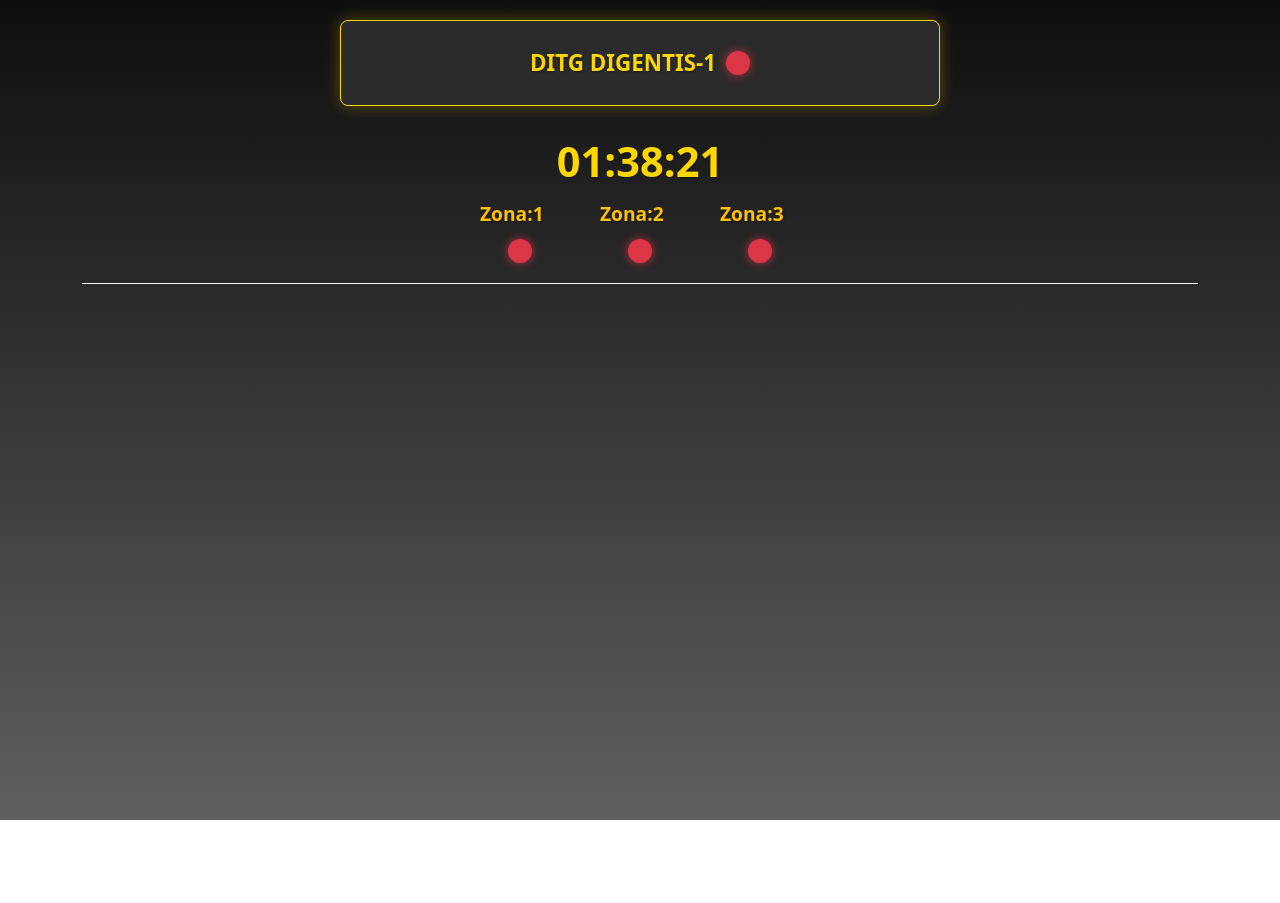
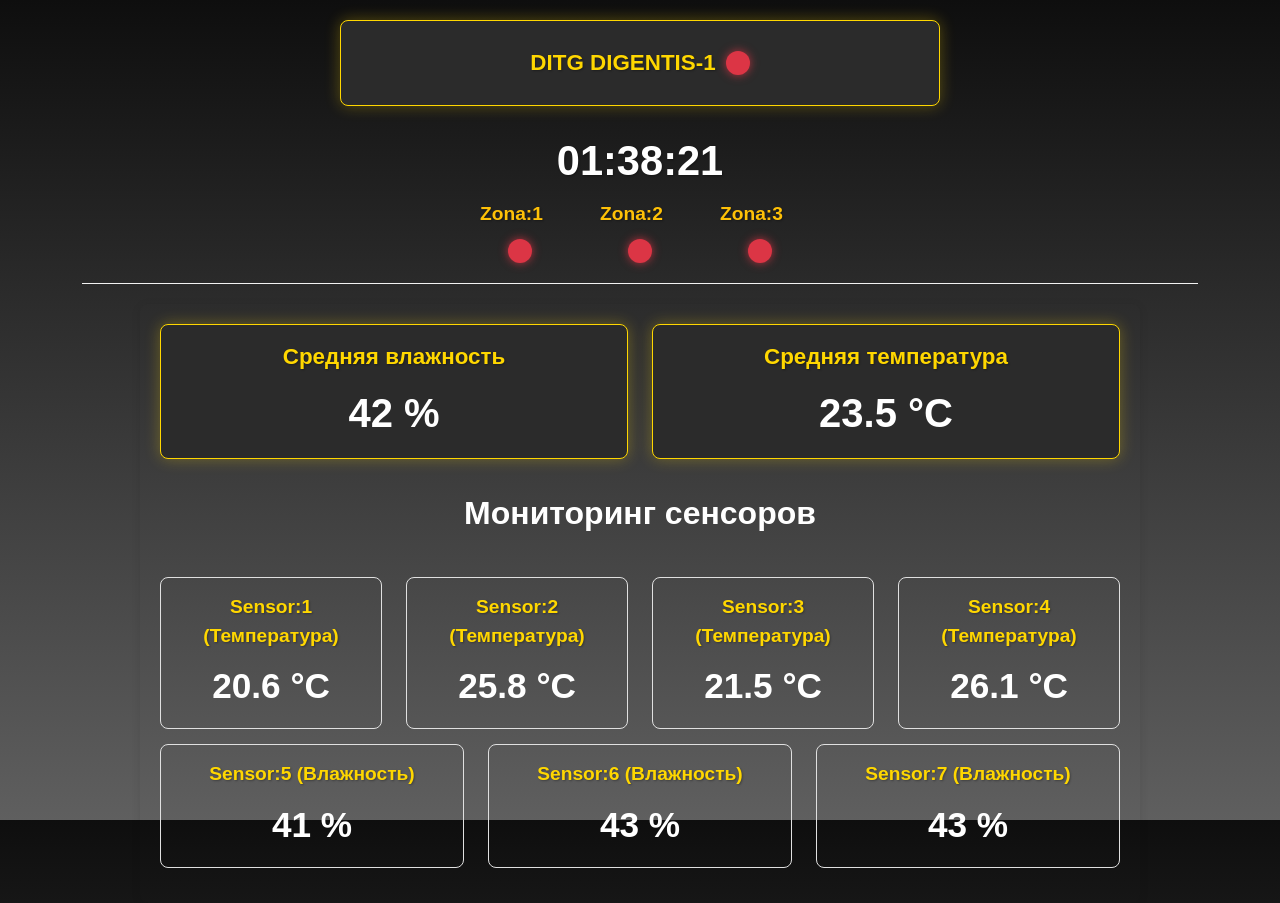
Before and after one commit to DITGDIGENTIS/ditgdigentis, a Next.js app: page / in a window 1280 px wide. Before the commit the page ends 820 px from the top, so only its background shows below. Built offline with nearby package versions, Linux system fonts and the light colour scheme; no server answers.

Commit message:
sensor monitoring

```diff
--- a/src/app/globals.css
+++ b/src/app/globals.css
@@ -3,7 +3,12 @@ body {
   font-family: Arial, sans-serif;
   height: 100vh;
 }
-
+h2 {
+  padding: 20px;
+  color: #fff;
+  font-size: 2rem !important;
+  font-weight: 600 !important;
+}
 .status-container {
   max-width: 600px;
   margin: auto;
@@ -88,7 +93,7 @@ body {
 #clock {
   font-size: 2.6rem;
   font-weight: 500;
-  color: #FFD700;
+  color: #FFF;
   text-shadow: 1px 1px 2px rgba(0, 0, 0, 0.3);
 }
 
@@ -118,3 +123,94 @@ body {
   margin-bottom: 10px;
   text-shadow: 1px 1px 2px rgba(0, 0, 0, 0.3);
 }
+
+/*=============================
+      ОТДЕЛЬНЫЕ СТИЛИ ДЛЯ БЛОКА
+      "СРЕДНЯЯ ТЕМПЕРАТУРА"
+    =============================*/
+    .average-temp-block {
+      background-color: #2B2B2B;
+      border: 1px solid #FFD700;
+      border-radius: 8px;
+      padding: 15px;
+      margin-bottom: 15px;
+      text-align: center;
+      box-shadow: 0 0 15px rgba(255, 215, 0, 0.3);
+    }
+
+    .average-temp-label {
+      font-size: 1.4rem;
+      font-weight: bold;
+      color: #FFD700;
+      margin-bottom: 10px;
+      text-shadow: 1px 1px 2px rgba(0, 0, 0, 0.3);
+    }
+
+    .average-temp-data {
+      font-size: 2.5rem;
+      font-weight: bold;
+      color: #fff;
+    }
+
+    /*=============================
+      ОТДЕЛЬНЫЕ СТИЛИ ДЛЯ БЛОКА
+      "СРЕДНЯЯ ВЛАЖНОСТЬ"
+    =============================*/
+    .average-humidity-block {
+      background-color: #2B2B2B;
+      border: 1px solid #FFD700;
+      border-radius: 8px;
+      padding: 15px;
+      margin-bottom: 15px;
+      text-align: center;
+      box-shadow: 0 0 15px rgba(255, 215, 0, 0.3);
+    }
+
+    .average-humidity-label {
+      font-size: 1.4rem;
+      font-weight: bold;
+      color: #FFD700;
+      margin-bottom: 10px;
+      text-shadow: 1px 1px 2px rgba(0, 0, 0, 0.3);
+    }
+
+    .average-humidity-data {
+      font-size: 2.5rem;
+      font-weight: bold;
+      color: #fff;
+    }
+    /*  Контейнер мониторинга сенсоров: */
+    .sensor-container {
+      margin: 20px auto;
+      max-width: 1000px;
+      padding: 20px;
+      border-radius: 8px;
+      box-shadow: 0 2px 10px rgba(0, 0, 0, 0.1);
+    }
+
+    .data-sensor {
+      border: 1px solid #e0e0e0;
+      border-radius: 8px;
+      padding: 15px;
+      margin-bottom: 15px;
+      text-align: center;
+      transition: box-shadow 0.3s;
+    }
+
+    .data-sensor:hover {
+      box-shadow: 0 0 15px rgba(0, 0, 0, 0.15);
+    }
+
+    .data-sensor-label {
+      font-size: 1.2em;
+      font-weight: bold;
+      color: #FFD700;
+      margin-bottom: 10px;
+      text-shadow: 1px 1px 2px rgba(0, 0, 0, 0.3);
+    }
+
+    .data-sensor-data {
+      font-size: 2.2rem;
+      font-weight: bold;
+      color: #fff;
+    }
--- a/src/app/layout.tsx
+++ b/src/app/layout.tsx
@@ -1,7 +1,9 @@
 import type { Metadata } from "next";
 import { Geist, Geist_Mono } from "next/font/google";
-import "./globals.css";
+// app/layout.tsx
 import 'bootstrap/dist/css/bootstrap.min.css';
+import './globals.css';
+
 
 const geistSans = Geist({
   variable: "--font-geist-sans",
--- a/src/app/page.tsx
+++ b/src/app/page.tsx
@@ -2,12 +2,13 @@
 
 import { useEffect, useState } from "react";
 import { ZonaStatus } from '../components/ZonaStatus';
-
+import { SensorMonitor } from '../components/SensorMonitor';
 
 export default function Home() {
   const [time, setTime] = useState("");
 
   useEffect(() => {
+    // ⏰ Обновление часов
     function updateClock() {
       const now = new Date();
       const hours = now.getHours().toString().padStart(2, "0");
@@ -16,10 +17,93 @@ export default function Home() {
       setTime(`${hours}:${minutes}:${seconds}`);
     }
 
-    const interval = setInterval(updateClock, 1000);
+    const clockInterval = setInterval(updateClock, 1000);
     updateClock();
 
-    return () => clearInterval(interval);
+    // 🌐 Проверка подключения Raspberry Pi
+    function checkConnection(piId: string, url: string) {
+      fetch(url)
+        .then(response => {
+          const el = document.getElementById(piId);
+          if (el) {
+            if (response.ok) {
+              el.classList.add("connected");
+            } else {
+              el.classList.remove("connected");
+            }
+          }
+        })
+        .catch(() => {
+          const el = document.getElementById(piId);
+          if (el) {
+            el.classList.remove("connected");
+          }
+        });
+    }
+
+    const piInterval = setInterval(() => {
+      checkConnection("pi1", "http://192.168.1.101/status");
+      checkConnection("pi2", "http://192.168.1.102/status");
+      checkConnection("pi3", "http://192.168.1.103/status");
+    }, 5000);
+
+    // 📊 Обновление данных сенсоров
+    function updateSensorData() {
+      const sensorValues: Record<string, string> = {
+        sensor1: (20 + Math.random() * 5).toFixed(1) + " °C",
+        sensor2: (21 + Math.random() * 5).toFixed(1) + " °C",
+        sensor3: (19 + Math.random() * 5).toFixed(1) + " °C",
+        sensor4: (22 + Math.random() * 5).toFixed(1) + " °C",
+        sensor5: (40 + Math.random() * 10).toFixed(0) + " %",
+        sensor6: (42 + Math.random() * 10).toFixed(0) + " %",
+        sensor7: (38 + Math.random() * 10).toFixed(0) + " %",
+      };
+
+      for (let key in sensorValues) {
+        const el = document.getElementById(key);
+        if (el) {
+          el.textContent = sensorValues[key];
+        }
+      }
+
+      // Средняя температура (сенсоры 1–4)
+      let sumTemp = 0;
+      let countTemp = 0;
+      for (let i = 1; i <= 4; i++) {
+        const value = parseFloat(sensorValues["sensor" + i]);
+        if (!isNaN(value)) {
+          sumTemp += value;
+          countTemp++;
+        }
+      }
+      const avgTemp = countTemp > 0 ? (sumTemp / countTemp).toFixed(1) : "--";
+      const avgTempEl = document.getElementById("averageTemperature");
+      if (avgTempEl) avgTempEl.textContent = avgTemp + " °C";
+
+      // Средняя влажность (сенсоры 5–7)
+      let sumHum = 0;
+      let countHum = 0;
+      for (let i = 5; i <= 7; i++) {
+        const value = parseFloat(sensorValues["sensor" + i]);
+        if (!isNaN(value)) {
+          sumHum += value;
+          countHum++;
+        }
+      }
+      const avgHum = countHum > 0 ? (sumHum / countHum).toFixed(0) : "--";
+      const avgHumEl = document.getElementById("averageHumidity");
+      if (avgHumEl) avgHumEl.textContent = avgHum + " %";
+    }
+
+    const sensorInterval = setInterval(updateSensorData, 5000);
+    updateSensorData();
+
+    // Очистка
+    return () => {
+      clearInterval(clockInterval);
+      clearInterval(piInterval);
+      clearInterval(sensorInterval);
+    };
   }, []);
 
   return (
@@ -44,7 +128,9 @@ export default function Home() {
           </div>
         </div>
       </div>
+
       <ZonaStatus />
+      <SensorMonitor />
     </main>
   );
 }
--- /dev/null
+++ b/src/components/SensorMonitor.tsx
@@ -0,0 +1,47 @@
+'use client';
+
+export function SensorMonitor() {
+  return (
+    <div className="container sensor-container">
+      {/* Блок для средних значений (температура и влажность) */}
+      <div className="row">
+        <div className="col-12 col-md-6">
+          <div className="average-humidity-block">
+            <div className="average-humidity-label">Средняя влажность</div>
+            <div id="averageHumidity" className="average-humidity-data">-- %</div>
+          </div>
+        </div>
+        <div className="col-12 col-md-6">
+          <div className="average-temp-block">
+            <div className="average-temp-label">Средняя температура</div>
+            <div id="averageTemperature" className="average-temp-data">-- °C</div>
+          </div>
+        </div>
+      </div>
+
+      <h2 className="text-center mb-4">Мониторинг сенсоров</h2>
+
+      <div className="row">
+        {[1, 2, 3, 4].map((i) => (
+          <div key={i} className="col-md-3 col-sm-6">
+            <div className="data-sensor">
+              <div className="data-sensor-label">Sensor:{i} (Температура)</div>
+              <div id={`sensor${i}`} className="data-sensor-data">-- °C</div>
+            </div>
+          </div>
+        ))}
+      </div>
+
+      <div className="row">
+        {[5, 6, 7].map((i) => (
+          <div key={i} className="col-md-4 col-sm-6">
+            <div className="data-sensor">
+              <div className="data-sensor-label">Sensor:{i} (Влажность)</div>
+              <div id={`sensor${i}`} className="data-sensor-data">-- %</div>
+            </div>
+          </div>
+        ))}
+      </div>
+    </div>
+  );
+}
--- a/src/components/ZonaStatus.tsx
+++ b/src/components/ZonaStatus.tsx
@@ -1,20 +1,19 @@
-// src/components/ZonaStatus.tsx
+'use client';
+
 export function ZonaStatus() {
   return (
     <div className="container mt-2">
       <div className="status-container-zona">
-        <div className="zona-sensor">
-          <div className="zona-label text-warning">Zona:1</div>
-          <div id="pi1" className="indicator rounded-circle" title="Raspberry Pi 1"></div>
-        </div>
-        <div className="zona-sensor">
-          <div className="zona-label text-warning">Zona:2</div>
-          <div id="pi2" className="indicator rounded-circle" title="Raspberry Pi 2"></div>
-        </div>
-        <div className="zona-sensor">
-          <div className="zona-label text-warning">Zona:3</div>
-          <div id="pi3" className="indicator rounded-circle" title="Raspberry Pi 3"></div>
-        </div>
+        {[1, 2, 3].map((i) => (
+          <div key={i} className="zona-sensor">
+            <div className="zona-label text-warning">Zona:{i}</div>
+            <div
+              id={`pi${i}`}
+              className="indicator rounded-circle"
+              title={`Raspberry Pi ${i}`}
+            ></div>
+          </div>
+        ))}
       </div>
     </div>
   );
```
